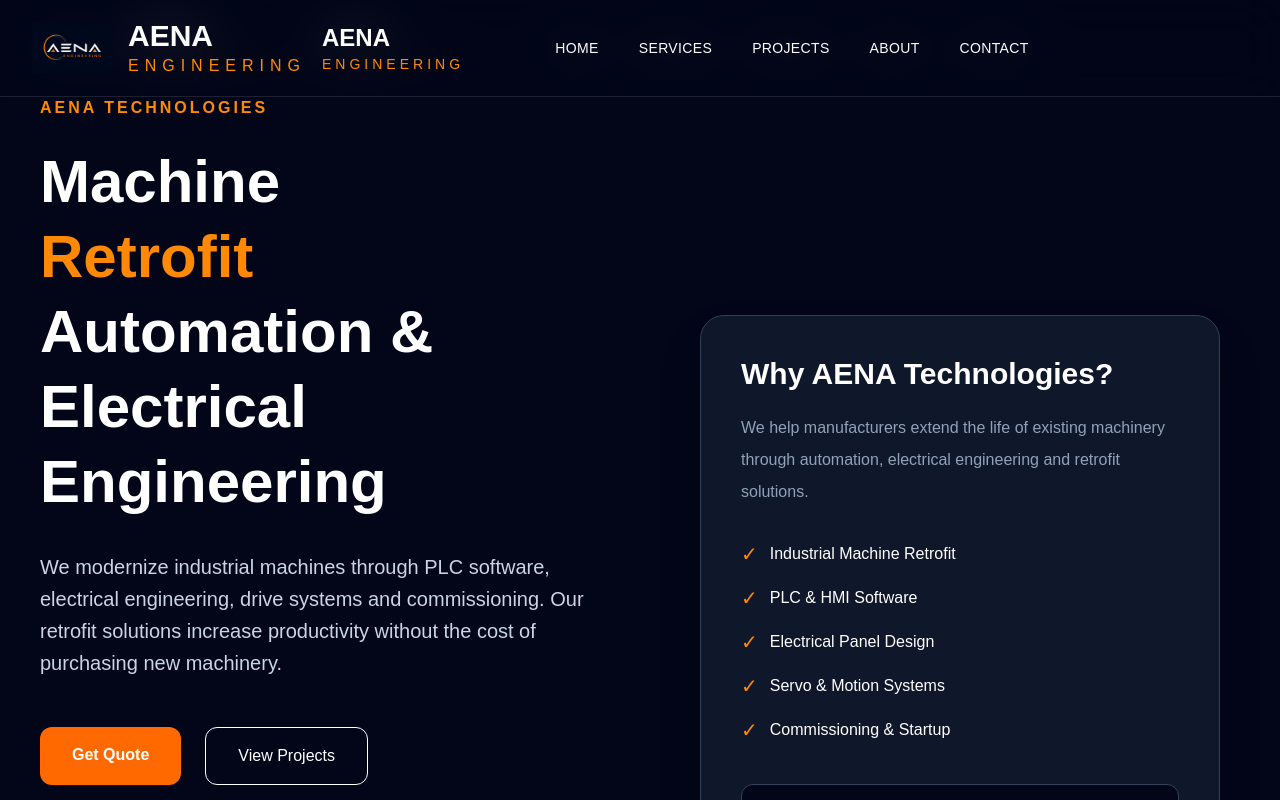
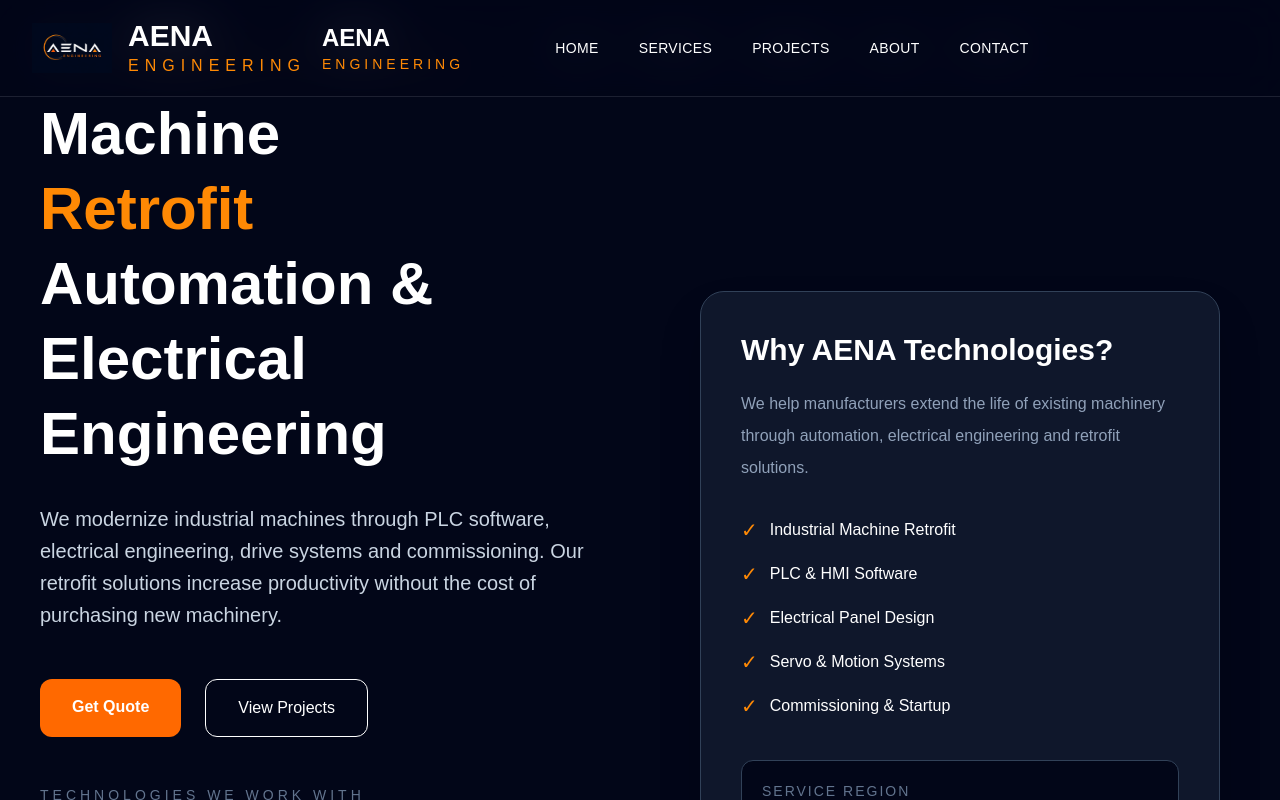
Before and after one commit to ilmaz0/aena-technologies, a Next.js app: page / in a window 1280 px wide. Shown: the top 800 px of the page. Built offline with nearby package versions, Linux system fonts and the light colour scheme.

Commit message:
Update hero section and brand logos

```diff
--- a/components/Home/Hero.tsx
+++ b/components/Home/Hero.tsx
@@ -7,10 +7,6 @@
 
         {/* LEFT */}
         <div className="flex flex-col justify-center">
-
-          <span className="mb-6 text-orange-400 font-semibold tracking-[3px] uppercase">
-            AENA Technologies
-          </span>
 
           <h1 className="text-6xl font-extrabold leading-tight">
   Machine
```
